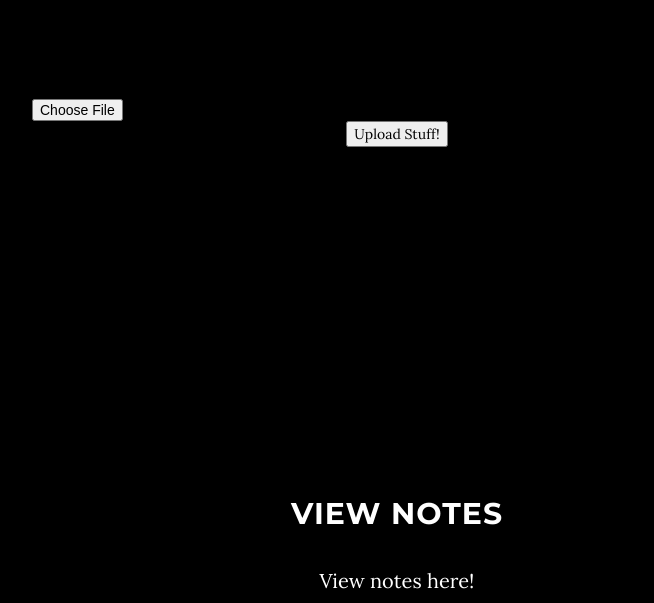
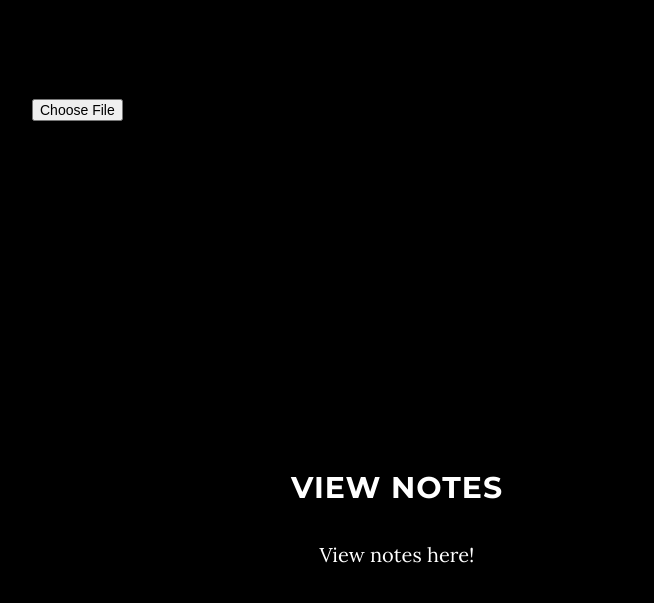
Before and after one commit to mikbeee/McDanMael, a plain HTML site: page Project/index.html in a window 1280 px wide. Shown: the part 1964-2567 px from the top of the page, without its empty margins (243-897 px from the left). Drawn offline with Linux system fonts and the light colour scheme; some packages are replaced by stand-ins of ours.

Commit message:
removed unnecessary upload button

```diff
--- a/Project/index.html
+++ b/Project/index.html
@@ -107,7 +107,7 @@
                     <h2>Upload Notes!</h2>
                     <p>You can upload notes to Fleek here:</p>
                     <input type="file" id="uploadme" />
-                    <input type="button" id="clickme" value="Upload Stuff!" />
+                    <!--<input type="button" id="clickme" value="Upload Stuff!" />-->
                 </div>
             </div>
         </div>
```
